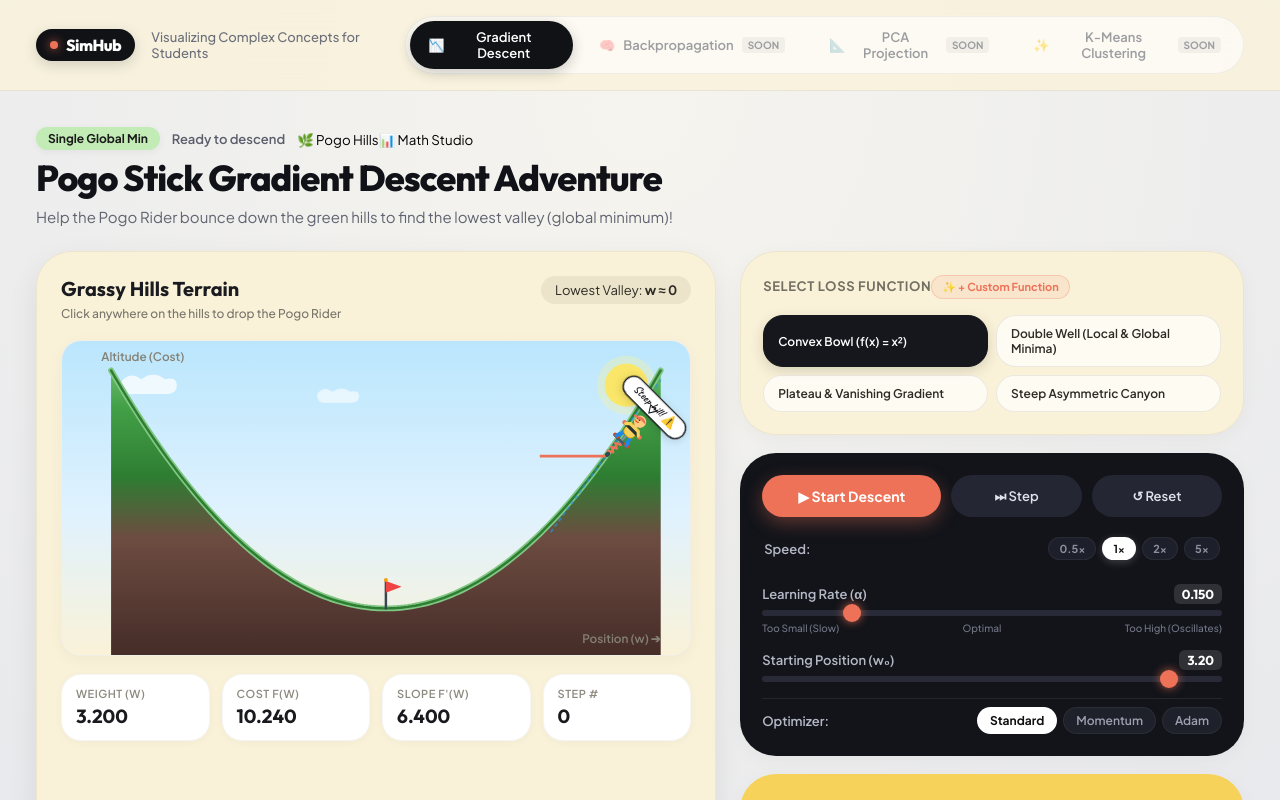
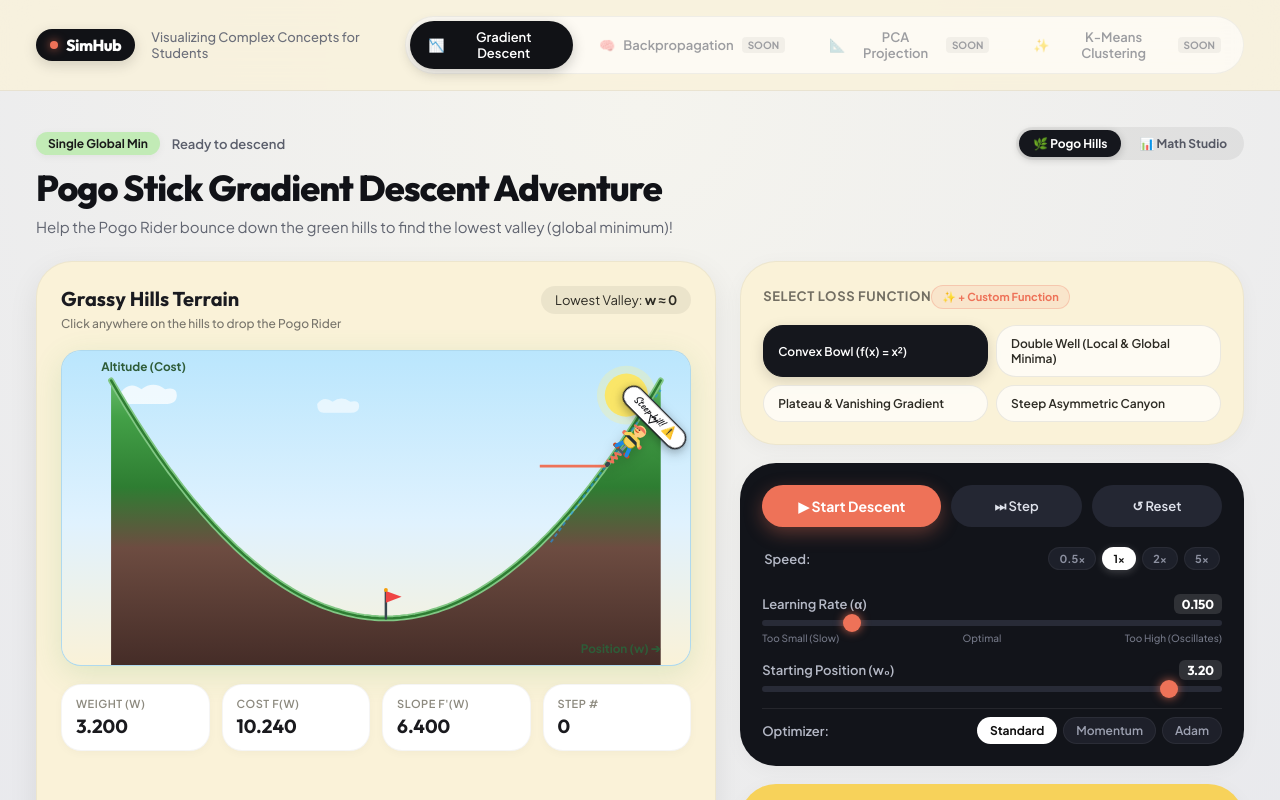
Before and after one commit to harshit-dev-on/SimHub-Set, a React (Create React App) app: page / in a window 1280 px wide. Shown: the top 800 px of the page. Built offline with nearby package versions, Linux system fonts and the light colour scheme; a web font is replaced by a local one.

Commit message:
cartoon mode added

```diff
--- a/src/Simulations/Gradient Descent/CustomFunctionModal.js
+++ b/src/Simulations/Gradient Descent/CustomFunctionModal.js
@@ -45,19 +45,20 @@ export default function CustomFunctionModal({ isOpen, onClose, onApplyCustomFunc
       badge: 'Custom Student Fn',
       badgeColor: '#EE7258',
       description: `Custom function: f(x) = ${exprInput}`,
-      xMin: Number(xMin),
-      xMax: Number(xMax),
-      yMin: compiledData.yMin,
-      yMax: compiledData.yMax,
-      defaultX0: compiledData.defaultX0,
-      defaultLr: Number(defaultLr),
+      xMin: Number(xMin) || -4,
+      xMax: Number(xMax) || 4,
+      yMin: Number(compiledData.yMin) || -2,
+      yMax: Number(compiledData.yMax) || 10,
+      defaultX0: Number(compiledData.defaultX0) || 0,
+      defaultLr: Number(defaultLr) || 0.1,
       fn: compiledData.fn,
       derivative: compiledData.derivative,
       latex: `f(x) = ${exprInput}`,
       derivLatex: "f'(x) \\approx \\text{Numerical Derivative}",
-      optimum: compiledData.defaultX0,
+      optimum: Number(compiledData.defaultX0) || 0,
       isCustom: true,
       rawExpr: exprInput,
+      transformedExpr: compiledData.transformedExpr,
     };
 
     onApplyCustomFunction(customFuncObj);
--- a/src/Simulations/Gradient Descent/GradientDescent.css
+++ b/src/Simulations/Gradient Descent/GradientDescent.css
@@ -24,6 +24,31 @@
   display: flex;
   align-items: center;
   gap: 12px;
+  flex-wrap: wrap;
+}
+
+.visual-mode-toggle-pill {
+  margin-left: auto;
+  display: flex;
+  background: rgba(0, 0, 0, 0.06);
+  padding: 3px;
+  border-radius: var(--radius-full);
+  gap: 4px;
+}
+
+.vm-toggle-btn {
+  padding: 6px 14px;
+  font-size: 12px;
+  font-weight: 700;
+  border-radius: var(--radius-full);
+  color: #555864;
+  transition: all 0.2s ease;
+}
+
+.vm-toggle-btn.active {
+  background: #15171D;
+  color: #FFFFFF;
+  box-shadow: 0 2px 8px rgba(0, 0, 0, 0.2);
 }
 
 .gd-badge-pill {
@@ -131,9 +156,68 @@
   fill: #858074;
 }
 
+.axis-label.pogo-axis-label {
+  fill: #2E5C38;
+  font-weight: 700;
+}
+
 .ball-pulsar {
   animation: pulseGlow 2s infinite ease-in-out;
 }
+
+/* --------------------------------------------------------------------------
+   Pogo Theme & Rider Animations
+   -------------------------------------------------------------------------- */
+.pogo-theme-wrapper {
+  background: #BAE6FD;
+  box-shadow: 0 8px 30px rgba(67, 160, 71, 0.15), inset 0 2px 6px rgba(255, 255, 255, 0.6);
+}
+
+.sun-pulse {
+  animation: pulseGlow 4s infinite ease-in-out;
+}
+
+.pogo-rider-anchor {
+  filter: drop-shadow(0 4px 6px rgba(0, 0, 0, 0.2));
+}
+
+.pogo-speech-bubble {
+  animation: floatGentle 2s infinite ease-in-out;
+}
+
+@keyframes springBounce {
+  0%, 100% {
+    transform: scaleY(1);
+  }
+  50% {
+    transform: scaleY(0.7);
+  }
+}
+
+.pogo-spring.compressing {
+  animation: springBounce 0.25s infinite ease-in-out;
+  transform-origin: bottom center;
+}
+
+@keyframes dustFade {
+  0% {
+    opacity: 0.8;
+    transform: scale(0.6) translateY(0);
+  }
+  100% {
+    opacity: 0;
+    transform: scale(1.6) translateY(-4px);
+  }
+}
+
+.pogo-dust-puffs circle {
+  animation: dustFade 0.3s infinite ease-out;
+}
+
+.dust-particle-1 { animation-delay: 0.05s; }
+.dust-particle-2 { animation-delay: 0.1s; }
+.dust-particle-3 { animation-delay: 0.15s; }
+.dust-particle-4 { animation-delay: 0.2s; }
 
 /* Metrics Strip Under Canvas */
 .metrics-strip {
--- a/src/Simulations/Gradient Descent/GradientDescent.js
+++ b/src/Simulations/Gradient Descent/GradientDescent.js
@@ -1,6 +1,7 @@
 import React, { useState, useEffect, useRef, useCallback } from 'react';
 import './GradientDescent.css';
 import { LOSS_FUNCTIONS, OPTIMIZERS } from './simulationMath';
+import { compileMathExpression } from './mathParser';
 import CustomFunctionModal from './CustomFunctionModal';
 import PogoRider from './PogoRider';
 
@@ -11,21 +12,18 @@ export default function GradientDescent() {
     if (saved) {
       try {
         const parsed = JSON.parse(saved);
-        // Re-compile dynamic functions from saved raw expressions
         const recompiled = {};
         parsed.forEach((item) => {
           try {
-            // eslint-disable-next-line no-new-func
-            const fn = new Function('x', `"use strict"; return (${item.transformedExpr});`);
-            const derivative = (x) => {
-              const h = 1e-5;
-              return (fn(x + h) - fn(x - h)) / (2 * h);
-            };
-            recompiled[item.id] = {
-              ...item,
-              fn,
-              derivative,
-            };
+            const expr = item.rawExpr || item.transformedExpr;
+            if (expr) {
+              const res = compileMathExpression(expr);
+              recompiled[item.id] = {
+                ...item,
+                fn: res.fn,
+                derivative: res.derivative,
+              };
+            }
           } catch {
             // skip corrupted item
           }
@@ -205,9 +203,12 @@ export default function GradientDescent() {
     };
   }, [isRunning, playbackSpeed, stepDescent]);
 
-  // Current mathematical metrics
-  const currentY = currentFunc.fn(currentX);
-  const currentGrad = currentFunc.derivative(currentX);
+  // Current mathematical metrics safely evaluated
+  const safeFn = currentFunc.fn || ((x) => x * x);
+  const safeDeriv = currentFunc.derivative || ((x) => 2 * x);
+
+  const currentY = safeFn(currentX);
+  const currentGrad = safeDeriv(currentX);
   const nextStepDelta = -learningRate * currentGrad;
   const theoreticalNextX = currentX + nextStepDelta;
 
@@ -219,32 +220,42 @@ export default function GradientDescent() {
   const plotWidth = svgWidth - padding.left - padding.right;
   const plotHeight = svgHeight - padding.top - padding.bottom;
 
+  const xSpan = (currentFunc.xMax - currentFunc.xMin) || 1;
+  const ySpan = (currentFunc.yMax - currentFunc.yMin) || 1;
+
   const scaleX = (x) => {
-    return padding.left + ((x - currentFunc.xMin) / (currentFunc.xMax - currentFunc.xMin)) * plotWidth;
+    const clampedX = isNaN(x) ? currentFunc.xMin : x;
+    return padding.left + ((clampedX - currentFunc.xMin) / xSpan) * plotWidth;
   };
 
   const scaleY = (y) => {
-    return padding.top + plotHeight - ((y - currentFunc.yMin) / (currentFunc.yMax - currentFunc.yMin)) * plotHeight;
+    const clampedY = isNaN(y) ? currentFunc.yMin : y;
+    return padding.top + plotHeight - ((clampedY - currentFunc.yMin) / ySpan) * plotHeight;
   };
 
   // Generate SVG path for loss curve
   const curvePoints = [];
   const resolution = 150;
   for (let i = 0; i <= resolution; i++) {
-    const xVal = currentFunc.xMin + (i / resolution) * (currentFunc.xMax - currentFunc.xMin);
-    const yVal = currentFunc.fn(xVal);
-    // Clamp to avoid extreme spikes on screen
-    const clampedY = Math.min(Math.max(yVal, currentFunc.yMin), currentFunc.yMax + 5);
-    curvePoints.push(`${scaleX(xVal)},${scaleY(clampedY)}`);
+    const xVal = currentFunc.xMin + (i / resolution) * xSpan;
+    let yVal = 0;
+    try {
+      yVal = safeFn(xVal);
+      if (isNaN(yVal) || !isFinite(yVal)) yVal = currentFunc.yMin;
+    } catch {
+      yVal = currentFunc.yMin;
+    }
+    const clampedY = Math.min(Math.max(yVal, currentFunc.yMin - 10), currentFunc.yMax + 10);
+    curvePoints.push(`${scaleX(xVal).toFixed(1)},${scaleY(clampedY).toFixed(1)}`);
   }
   const curvePathD = `M ${curvePoints.join(' L ')}`;
 
   // Tangent line calculation at current point
   const tangentSpan = 0.8;
   const tanX1 = currentX - tangentSpan;
-  const tanY1 = currentY - currentGrad * tangentSpan;
+  const tanY1 = currentY - (isNaN(currentGrad) ? 0 : currentGrad) * tangentSpan;
   const tanX2 = currentX + tangentSpan;
-  const tanY2 = currentY + currentGrad * tangentSpan;
+  const tanY2 = currentY + (isNaN(currentGrad) ? 0 : currentGrad) * tangentSpan;
 
   // Handle click on canvas to set starting point
   const handleSvgClick = (e) => {
@@ -401,8 +412,8 @@ export default function GradientDescent() {
                     strokeLinecap="round"
                   />
                   {/* Goal Minima Flag 🚩 */}
-                  {currentFunc.optimum !== undefined && (
-                    <g transform={`translate(${scaleX(currentFunc.optimum)}, ${scaleY(currentFunc.fn(currentFunc.optimum))})`}>
+                  {currentFunc.optimum !== undefined && !isNaN(currentFunc.optimum) && (
+                    <g transform={`translate(${scaleX(currentFunc.optimum)}, ${scaleY(safeFn(currentFunc.optimum))})`}>
                       <line x1="0" y1="0" x2="0" y2="-28" stroke="#37474F" strokeWidth="2.5" strokeLinecap="round" />
                       <polygon points="0,-28 16,-22 0,-16" fill="#EF4444" />
                       <circle cx="0" cy="-29" r="2" fill="#F59E0B" />
--- a/src/Simulations/Gradient Descent/PogoRider.js
+++ b/src/Simulations/Gradient Descent/PogoRider.js
@@ -13,7 +13,8 @@ export default function PogoRider({
   speechText = '',
 }) {
   // Compute slope tilt angle (clamped to realistic tilt between -45 and 45 degrees)
-  const angleRad = Math.atan(slope);
+  const safeSlope = (typeof slope === 'number' && !isNaN(slope)) ? slope : 0;
+  const angleRad = Math.atan(safeSlope);
   const angleDeg = Math.max(Math.min((angleRad * 180) / Math.PI, 45), -45);
 
   return (
```
